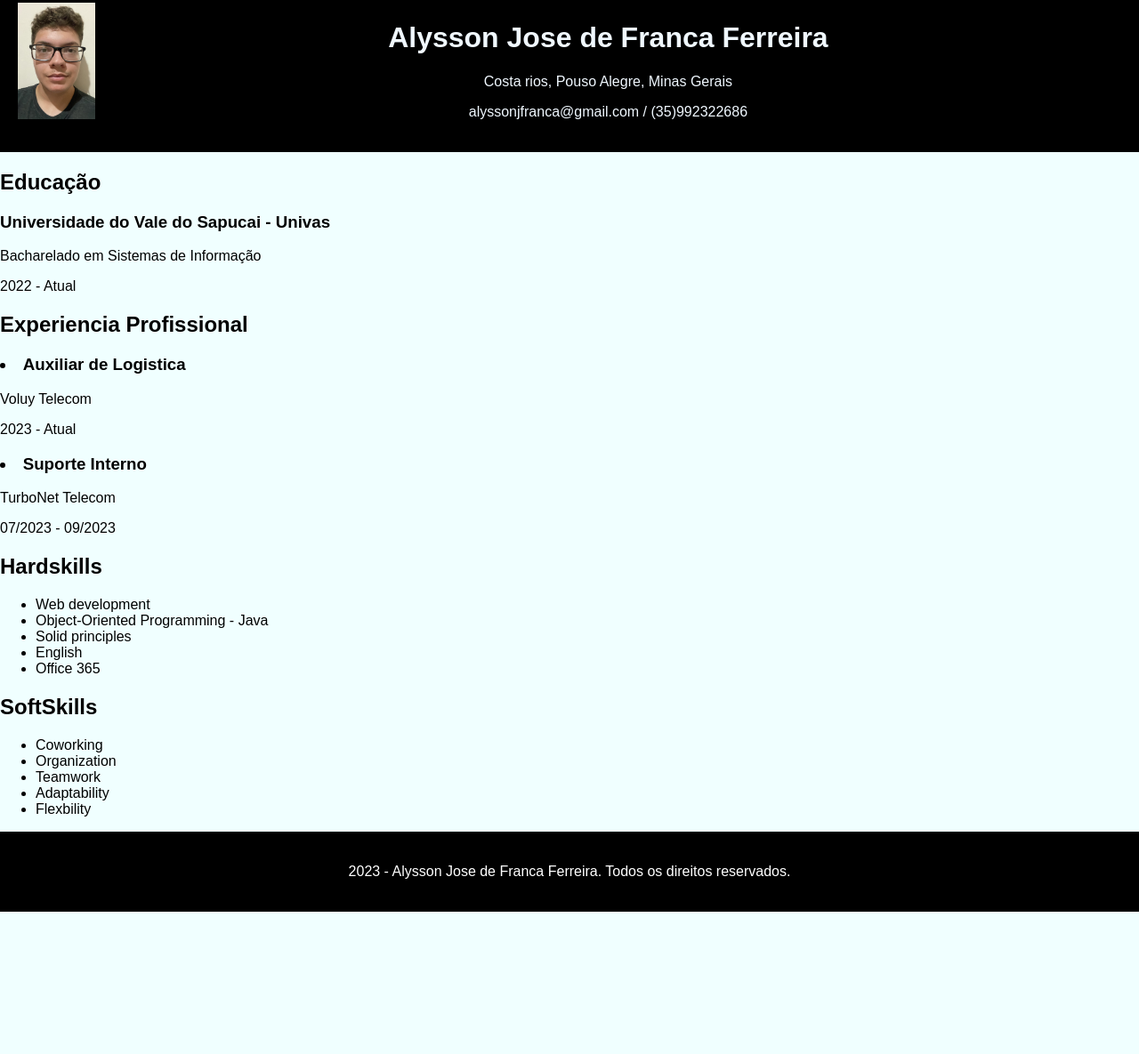
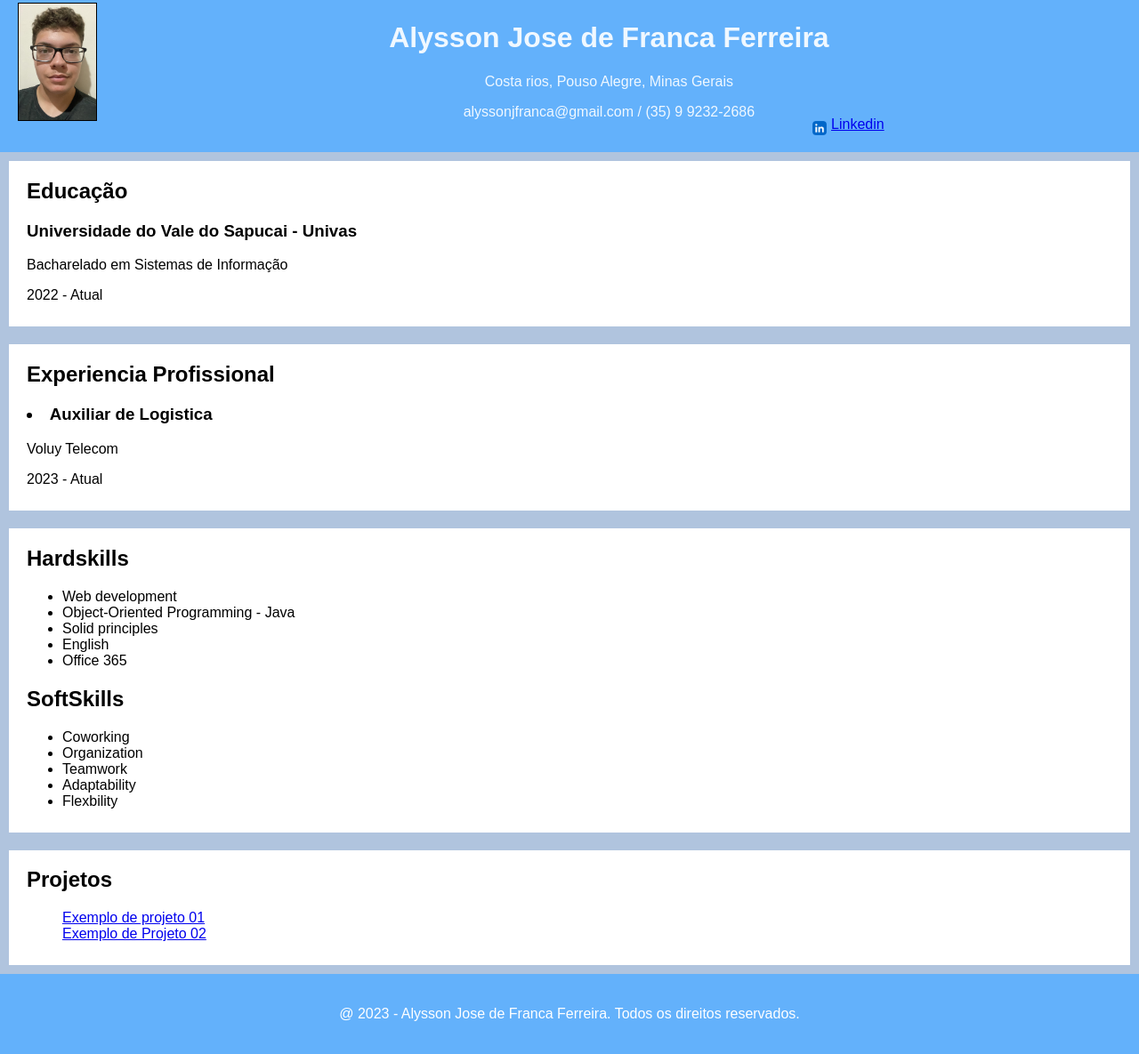
Before and after one commit to Alyssonjff/Alyssonjff.github.io, a plain HTML site: page index.html in a window 1280 px wide. Shown: the part 17-1202 px from the top of the page at 89% size. Before the commit the page ends 1042 px from the top, so only its background shows below. Drawn offline with Linux system fonts and the light colour scheme.

Commit message:
Atualiza

```diff
--- a/index.html
+++ b/index.html
@@ -8,37 +8,38 @@
     </head>
     <body>
         <header>
-                <img src="Perfil.jpeg"></img>
+                <img class="Perfil" src="Perfil.jpeg" />
             <h1>
                 Alysson Jose de Franca Ferreira
             </h1>
             <p>Costa rios, Pouso Alegre, Minas Gerais</p>
-            <p>alyssonjfranca@gmail.com / (35)992322686</p>
+            <p>alyssonjfranca@gmail.com / (35) 9 9232-2686</p>
+            <div class="Contato">
+                    <img src="linkedin logo.webp"/>
+                    <a href="https://www.linkedin.com/in/alysson-ferreira-7676b6226/">Linkedin</a>
+            </div>
         </header>
-        <section class="education">
+        <section class="aba">
             <h2>
                 Educação
             </h2>
-            <div class="itemEscola">
+            <div class="itens">
                 <h3>Universidade do Vale do Sapucai - Univas</h3>
                 <p>Bacharelado em Sistemas de Informação</p>
                 <p>2022 - Atual</p>
             </div>
         </section>
-        <section class="experience">
+        <section class="aba">
             <h2>
                 Experiencia Profissional
             </h2>
-            <div class="itemExperiencia">
+            <div class="itens">
                 <h3><li>Auxiliar de Logistica</li></h3>
                 <p>Voluy Telecom</p>
                 <p>2023 - Atual</p>
-                <h3><li>Suporte Interno</li></h3>
-                <p>TurboNet Telecom</p>
-                <p>07/2023 - 09/2023</p>
             </div>
         </section>
-        <section class="skills">
+        <section class="aba">
             <h2>
                 Hardskills
             </h2>
@@ -64,8 +65,19 @@
                 </ul>
             </div>
         </section>
+        <section class="aba">
+            <h2>
+                Projetos
+            </h2>
+            <div class="itens">
+                <ul>
+                    <a href="https://github.com/Alyssonjff/Trabalhos-HomeWork/blob/main/biblioteca.java">Exemplo de projeto 01</a><br>
+                    <a href="https://github.com/Alyssonjff/Next_Univas">Exemplo de Projeto 02</a>
+                </ul>
+            </div>
+        </section>
     </body>
     <footer>
-        <p>2023 - Alysson Jose de Franca Ferreira. Todos os direitos reservados.</p>
+        <p>@ 2023 - Alysson Jose de Franca Ferreira. Todos os direitos reservados.</p>
     </footer>
 </html>
--- a/style.css
+++ b/style.css
@@ -2,21 +2,44 @@ body {
     font-family: Arial, Helvetica, sans-serif;
     margin: 0;
     padding: 0;
-    background-color: azure;
+    background-color: white;
 }
 header {
-    background-color: black;
+    background-color: rgba(5, 131, 248, 0.622);
     color: aliceblue;
     padding: 20px;
     text-align: center;
 }
-img {
+.Perfil {
+    border: 1px solid black;
     max-width: 7%;
     height: auto;
     float: left;
+    display: flex;
 }
+img{
+    max-width: 7%;
+}
+.Contato{
+    height: auto;
+    max-width: 30%;
+    float: right;
+    display: flex;
+    margin: -20px;
+}
+.Contato:hover a{
+    color: white;
+
+}
+.aba{
+    margin: 0;
+    border: #B0C4DE 10px solid;
+    padding-left: 20px;
+    padding-bottom: 10px;
+}
+
 footer{
-    background-color: black;
+    background-color: rgba(5, 131, 248, 0.622);
     color: white;
     text-align: center;
     padding: 20px;
```
Also changed, not shown: linkedin logo.webp (added).
